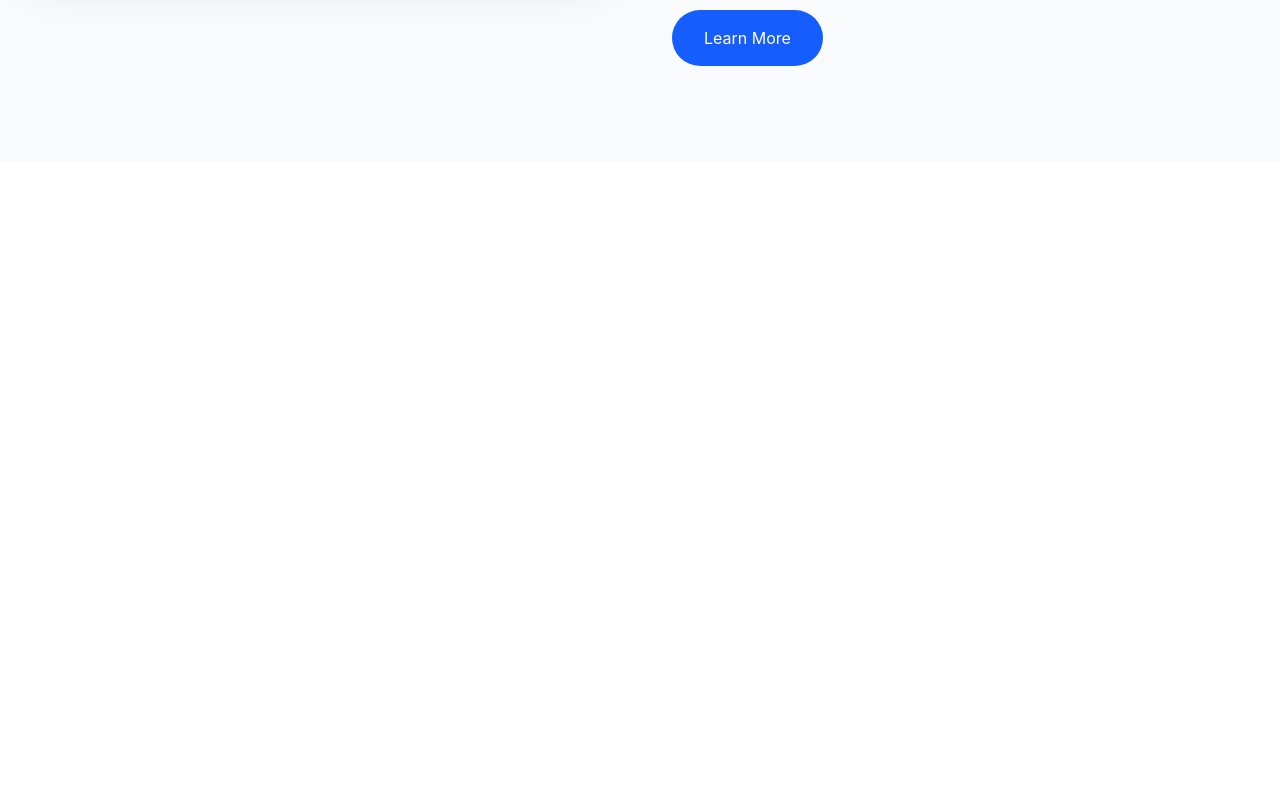
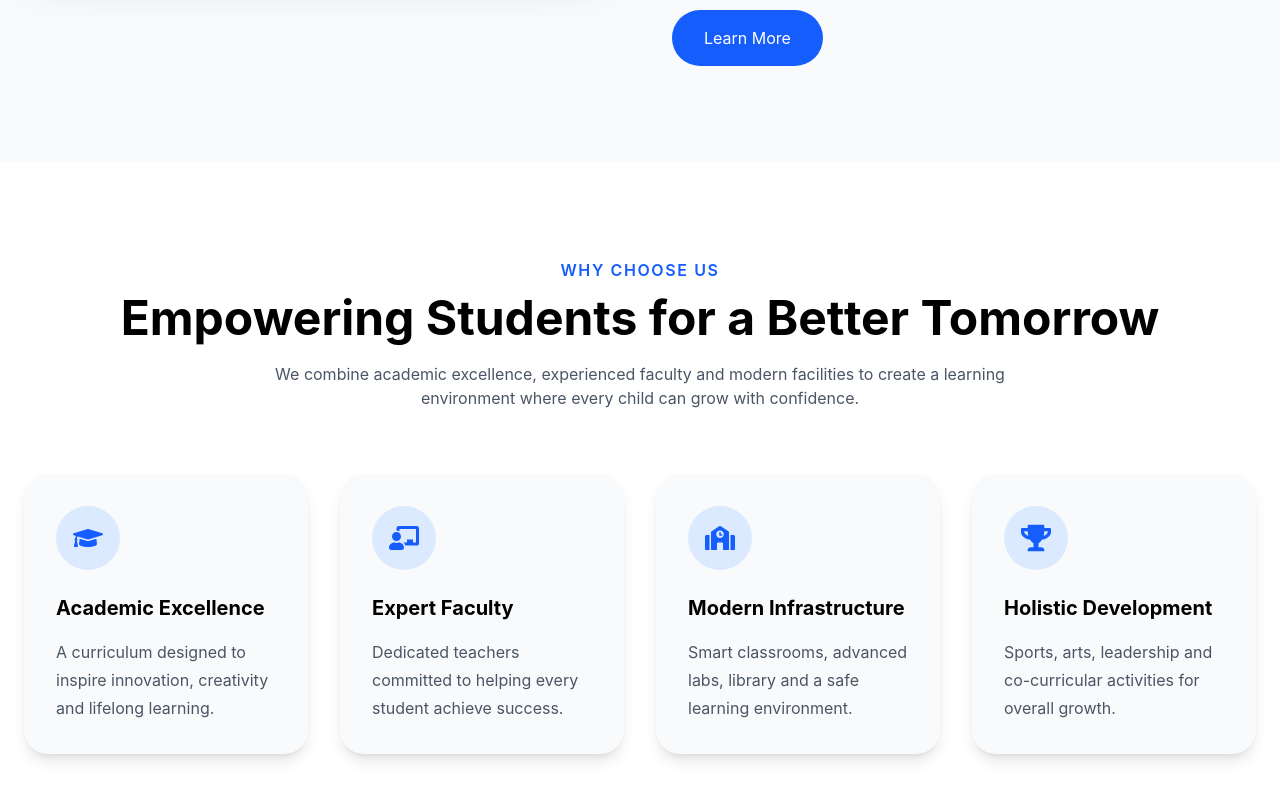
Before and after one commit to Pavan21462/vasant-valley-school, a React app: page / in a window 1280 px wide. Shown: the part 1386-2186 px from the top of the page. Before the commit the page ends 1548 px from the top, so only its background shows below. Built offline with nearby package versions, Linux system fonts and the light colour scheme; the HTML template or start-up script is replaced by a standard one.

Commit message:
Add Why Choose Us section

```diff
--- /dev/null
+++ b/src/components/WhyChooseUs.jsx
@@ -0,0 +1,94 @@
+import { motion } from "framer-motion";
+import {
+    FaGraduationCap,
+    FaChalkboardTeacher,
+    FaSchool,
+    FaTrophy,
+} from "react-icons/fa";
+
+const features = [
+    {
+        icon: FaGraduationCap,
+        title: "Academic Excellence",
+        description:
+            "A curriculum designed to inspire innovation, creativity and lifelong learning.",
+    },
+    {
+        icon: FaChalkboardTeacher,
+        title: "Expert Faculty",
+        description:
+            "Dedicated teachers committed to helping every student achieve success.",
+    },
+    {
+        icon: FaSchool,
+        title: "Modern Infrastructure",
+        description:
+            "Smart classrooms, advanced labs, library and a safe learning environment.",
+    },
+    {
+        icon: FaTrophy,
+        title: "Holistic Development",
+        description:
+            "Sports, arts, leadership and co-curricular activities for overall growth.",
+    },
+];
+
+const WhyChooseUs = () => {
+    return (
+        <section className="py-24 bg-white">
+            <div className="max-w-7xl mx-auto px-6">
+
+                {/* Heading */}
+                <div className="text-center mb-16">
+                    <p className="text-blue-600 font-semibold uppercase tracking-widest">
+                        Why Choose Us
+                    </p>
+
+                    <h2 className="text-4xl md:text-5xl font-bold mt-3">
+                        Empowering Students for a Better Tomorrow
+                    </h2>
+
+                    <p className="text-gray-600 mt-5 max-w-3xl mx-auto">
+                        We combine academic excellence, experienced faculty and modern
+                        facilities to create a learning environment where every child can
+                        grow with confidence.
+                    </p>
+                </div>
+
+                {/* Cards */}
+                <div className="grid grid-cols-1 md:grid-cols-2 lg:grid-cols-4 gap-8">
+
+                    {features.map((item, index) => {
+                        const Icon = item.icon;
+
+                        return (
+                            <motion.div
+                                key={index}
+                                initial={{ opacity: 0, y: 60 }}
+                                whileInView={{ opacity: 1, y: 0 }}
+                                transition={{ duration: 0.5, delay: index * 0.2 }}
+                                whileHover={{ y: -10 }}
+                                className="bg-gray-50 rounded-3xl p-8 shadow-lg hover:shadow-2xl transition duration-300"
+                            >
+                                <div className="w-16 h-16 rounded-full bg-blue-100 flex items-center justify-center mb-6">
+                                    <Icon className="text-3xl text-blue-600" />
+                                </div>
+
+                                <h3 className="text-xl font-bold mb-4">
+                                    {item.title}
+                                </h3>
+
+                                <p className="text-gray-600 leading-7">
+                                    {item.description}
+                                </p>
+                            </motion.div>
+                        );
+                    })}
+
+                </div>
+            </div>
+        </section>
+    );
+};
+
+export default WhyChooseUs;
--- a/src/pages/Home.jsx
+++ b/src/pages/Home.jsx
@@ -1,6 +1,7 @@
 import About from "../components/About";
 import Hero from "../components/Hero";
 import Navbar from "../components/Navbar";
+import WhyChooseUs from "../components/WhyChooseUs";
 
 const Home = () => {
     return (
@@ -8,6 +9,7 @@ const Home = () => {
             <Navbar />
             <Hero />
             <About />
+            <WhyChooseUs />
         </>
     );
 };
```
Also changed, not shown: src/components/Statistics.jsx (added).
